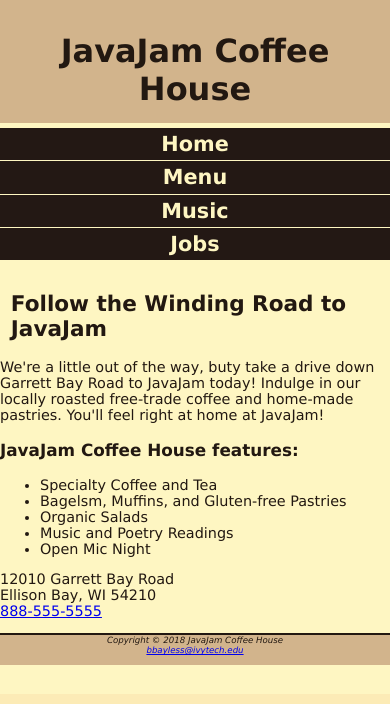
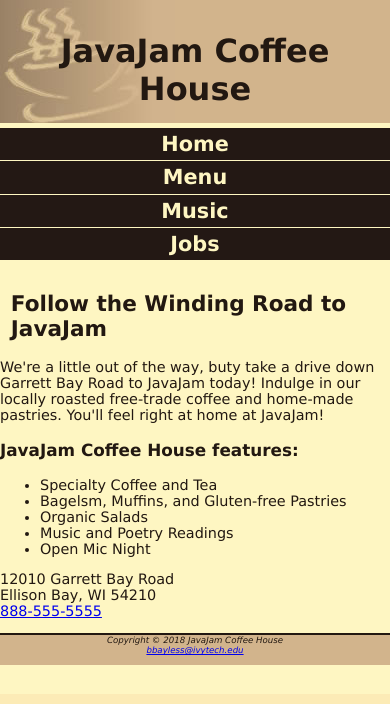
Before and after one commit to zbshadow/JavaJam, a plain HTML site: page index.html in a window 390 px wide. Drawn offline with Linux system fonts and the light colour scheme.

Commit message:
fixed filepath for javajammini.jpg

```diff
--- a/style.css
+++ b/style.css
@@ -203,7 +203,7 @@ img {
 
 @media only screen and (max-width: 768px) {
     header {
-        background-image: url("javajammini.jpg");
+        background-image: url("img/javajammini.jpg");
         height: 128px;
     }
 
```
